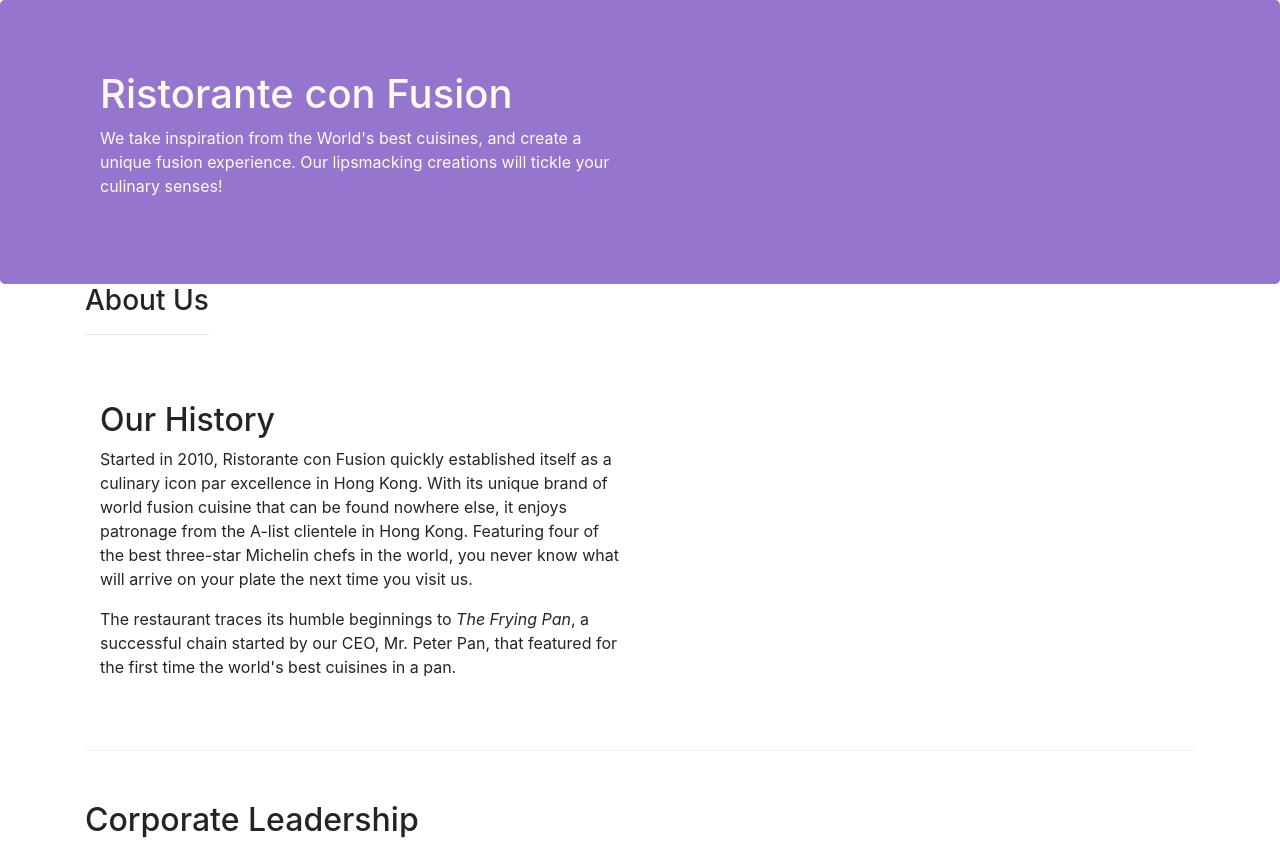
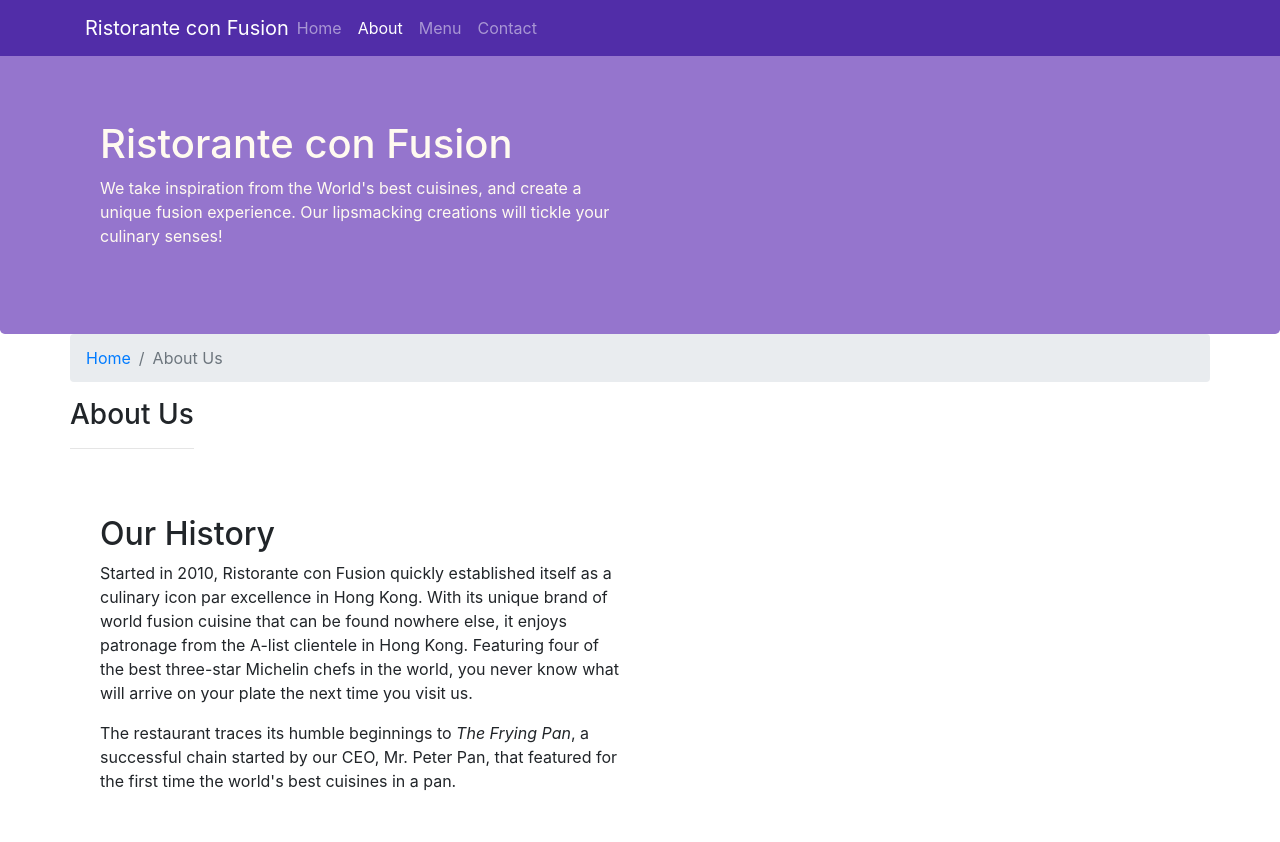
Before and after one commit to erica-z/conFusion, a website: page aboutus.html in a window 1280 px wide. Shown: the top 842 px of the page. Drawn offline with nearby package versions, Linux system fonts and the light colour scheme.

Commit message:
add nav bar

```diff
--- a/aboutus.html
+++ b/aboutus.html
@@ -15,7 +15,22 @@
 </head>
 
 <body>
-
+    <nav class="navbar navbar-dark navbar-expand-sm fixed-top">
+        <div class="container">
+            <button class="navbar-toggler" type="button" data-toggle="collapse" data-target="#Navbar">
+                <span class="navbar-toggler-icon"></span>
+            </button>
+            <a class="navbar-brand mr-auto" href="./index.html">Ristorante con Fusion</a>
+            <div class="collapse navbar-collapse" id="Navbar">
+                <ul class="navbar-nav mr-auto">
+                    <li class="nav-item"><a class="nav-link" href="./index.html">Home</a></li>
+                    <li class="nav-item"><a class="nav-link active" href="./aboutus.html">About</a></li>
+                    <li class="nav-item"><a class="nav-link" href="#">Menu</a></li>
+                    <li class="nav-item"><a class="nav-link" href="#">Contact</a></li>
+                </ul>
+            </div>
+        </div>
+    </nav>
     <header class="jumbotron">
         <div class="container">
             <div class="row row-header">
@@ -30,7 +45,11 @@
     </header>
 
     <div class="container">
-        <div class="row row-header">
+        <div class="row">
+            <ol class="col-12 breadcrumb">
+                <li class="breadcrumb-item"><a href="./index.html">Home</a></li>
+                <li class="breadcrumb-item active">About Us</li>
+            </ol>
             <div>
                <h3>About Us</h3>
                <hr>
@@ -38,7 +57,7 @@
         </div>
 
         <div class="row row-content">
-            <div class="col-12 col-sm-6 ">
+            <div class="col-12 col-sm-6">
                 <h2>Our History</h2>
                 <p>Started in 2010, Ristorante con Fusion quickly established itself as a culinary icon par excellence in Hong Kong. With its unique brand of world fusion cuisine that can be found nowhere else, it enjoys patronage from the A-list clientele in Hong Kong.  Featuring four of the best three-star Michelin chefs in the world, you never know what will arrive on your plate the next time you visit us.</p>
                 <p>The restaurant traces its humble beginnings to <em>The Frying Pan</em>, a successful chain started by our CEO, Mr. Peter Pan, that featured for the first time the world's best cuisines in a pan.</p>
@@ -70,7 +89,7 @@
                 <div class="col-4 offset-1 col-sm-2">
                     <h5>Links</h5>
                     <ul class="list-unstyled">
-                        <li><a href="#">Home</a></li>
+                        <li><a href="./index.html">Home</a></li>
                         <li><a href="#">About</a></li>
                         <li><a href="#">Menu</a></li>
                         <li><a href="#">Contact</a></li>
--- a/css/style.css
+++ b/css/style.css
@@ -33,4 +33,13 @@
     .description {
        display: none;
     }
- }
+}
+
+body {
+    padding: 50px 0px 0px 0px;
+    z-index: 0;
+}
+
+.navbar-dark {
+    background-color: #512DA8;
+}
```
Also changed, not shown: index.html (+17 -1 lines).
